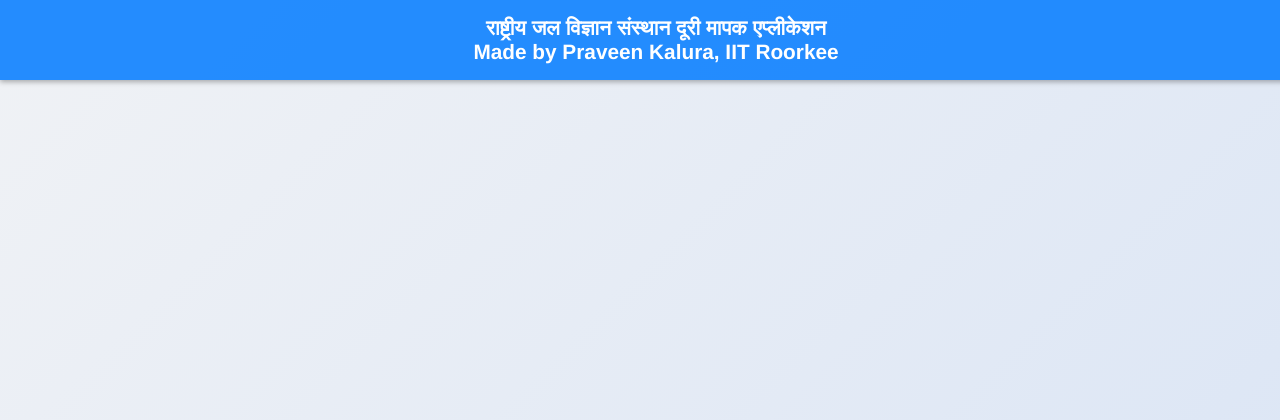
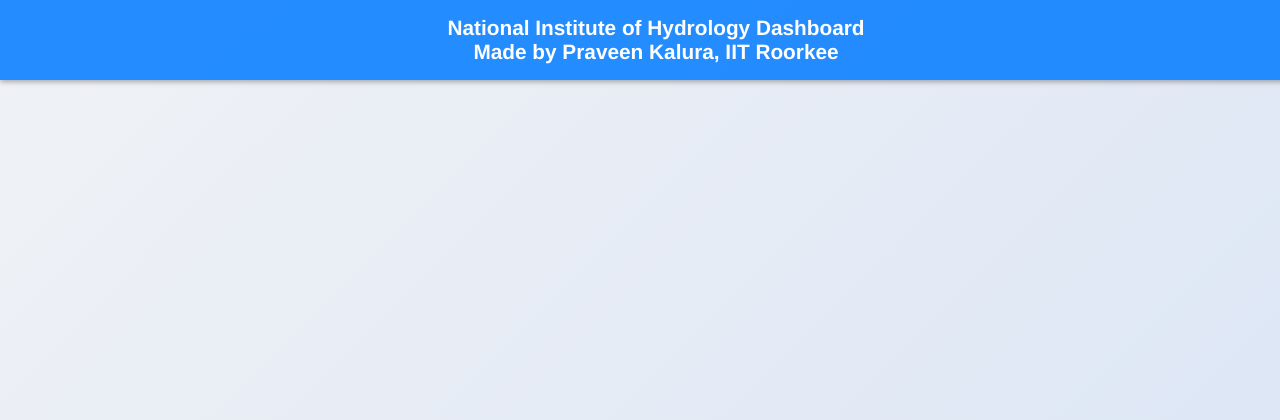
Before and after one commit to praveenkalura/newnihapp, a Django app: page / in a window 1280 px wide. Shown: the top 420 px of the page. Run offline with Django 4.2, Linux system fonts and the light colour scheme; some libraries are stand-ins or nearby versions.

Commit message:
Rename app title

```diff
--- a/templates/map.html
+++ b/templates/map.html
@@ -2,7 +2,7 @@
 <html lang="en">
 <head>
   <meta charset="UTF-8" />
-  <title>राष्ट्रीय जल विज्ञान संस्थान दूरी मापक एप्लीकेशन</title>
+  <title>National Institute of Hydrology Dashboard</title>
   <meta name="viewport" content="width=device-width, initial-scale=1.0, maximum-scale=3.0, user-scalable=yes">
   <link rel="stylesheet" href="https://cdn.rawgit.com/openlayers/openlayers.github.io/master/en/v6.5.0/css/ol.css" />
   <script src="https://cdn.rawgit.com/openlayers/openlayers.github.io/master/en/v6.5.0/build/ol.js"></script>
@@ -96,7 +96,7 @@
 </head>
 <body>
 <div id="header">
-  राष्ट्रीय जल विज्ञान संस्थान दूरी मापक एप्लीकेशन<br>
+  National Institute of Hydrology Dashboard<br>
   Made by Praveen Kalura, IIT Roorkee
 </div>
 <div id="map"></div>
```
Also changed, not shown: public/index.html (+2 -2 lines).
